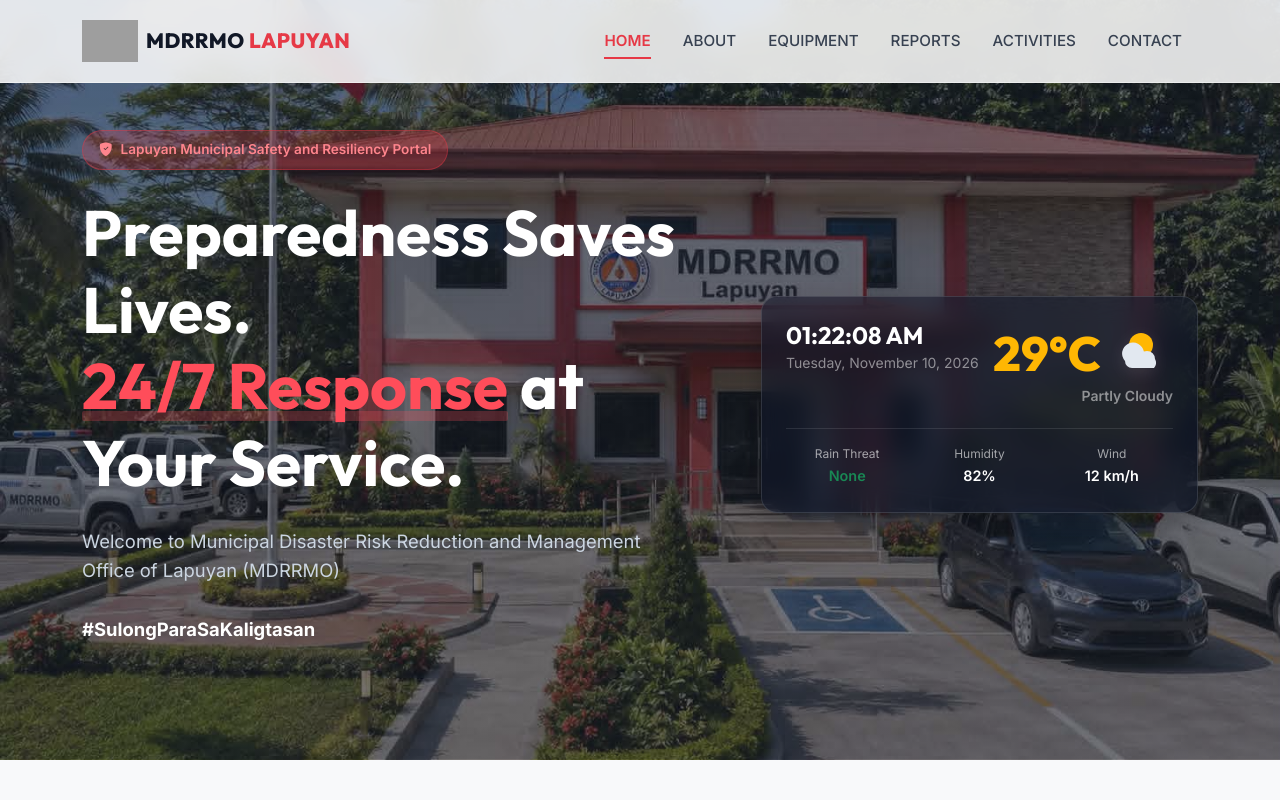
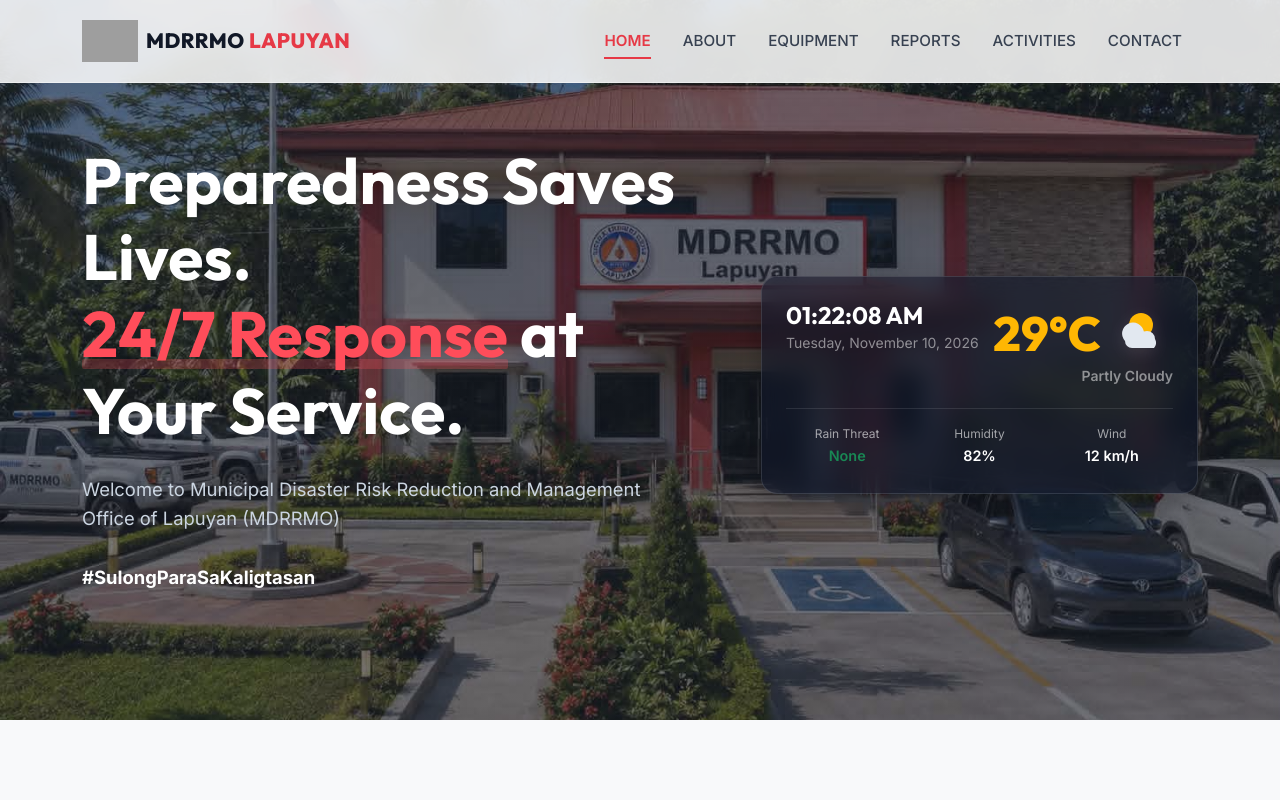
Before and after one commit to Dashersd/MDRRMO, a PHP site: page / in a window 1280 px wide. Shown: the top 800 px of the page. Run offline with PHP 8.4, Linux system fonts and the light colour scheme; data that the repository does not hold is empty; grey boxes are pictures that could not be loaded.

Commit message:
Remove hero badge pill from homepage

```diff
--- a/index.php
+++ b/index.php
@@ -79,10 +79,6 @@ if ($isUserLoggedIn) {
         <div class="container">
             <div class="row align-items-center g-5">
                 <div class="col-lg-7">
-                    <div class="hero-badge">
-                        <i class="bi bi-shield-fill-check"></i>
-                        <span>Lapuyan Municipal Safety and Resiliency Portal</span>
-                    </div>
                     <h1 class="hero-title">Preparedness Saves Lives. <br><span>24/7 Response</span> at Your Service.</h1>
                     <p class="hero-description">Welcome to Municipal Disaster Risk Reduction and Management Office of Lapuyan (MDRRMO) <br><br><strong>#SulongParaSaKaligtasan</strong></p>
                 </div>
```
